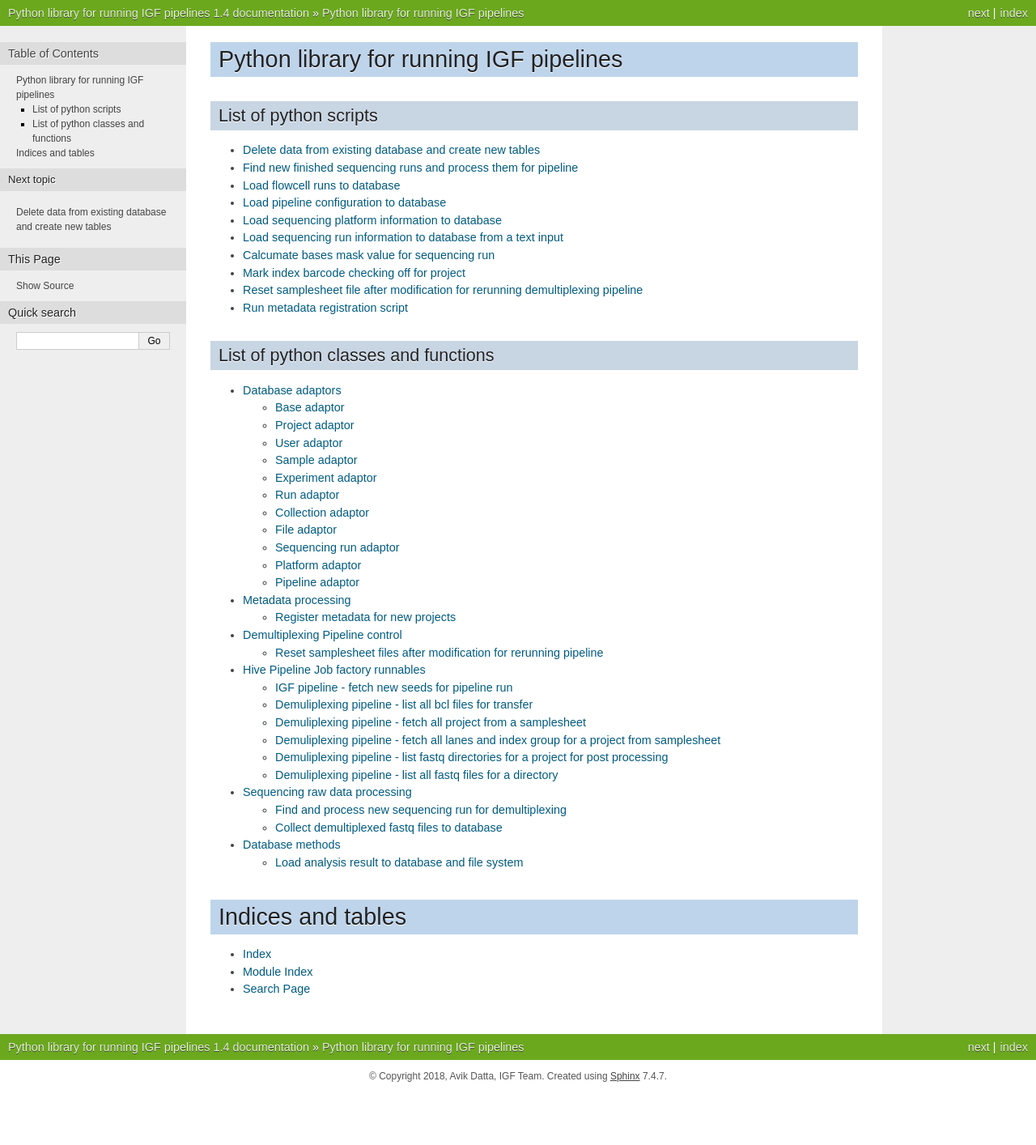
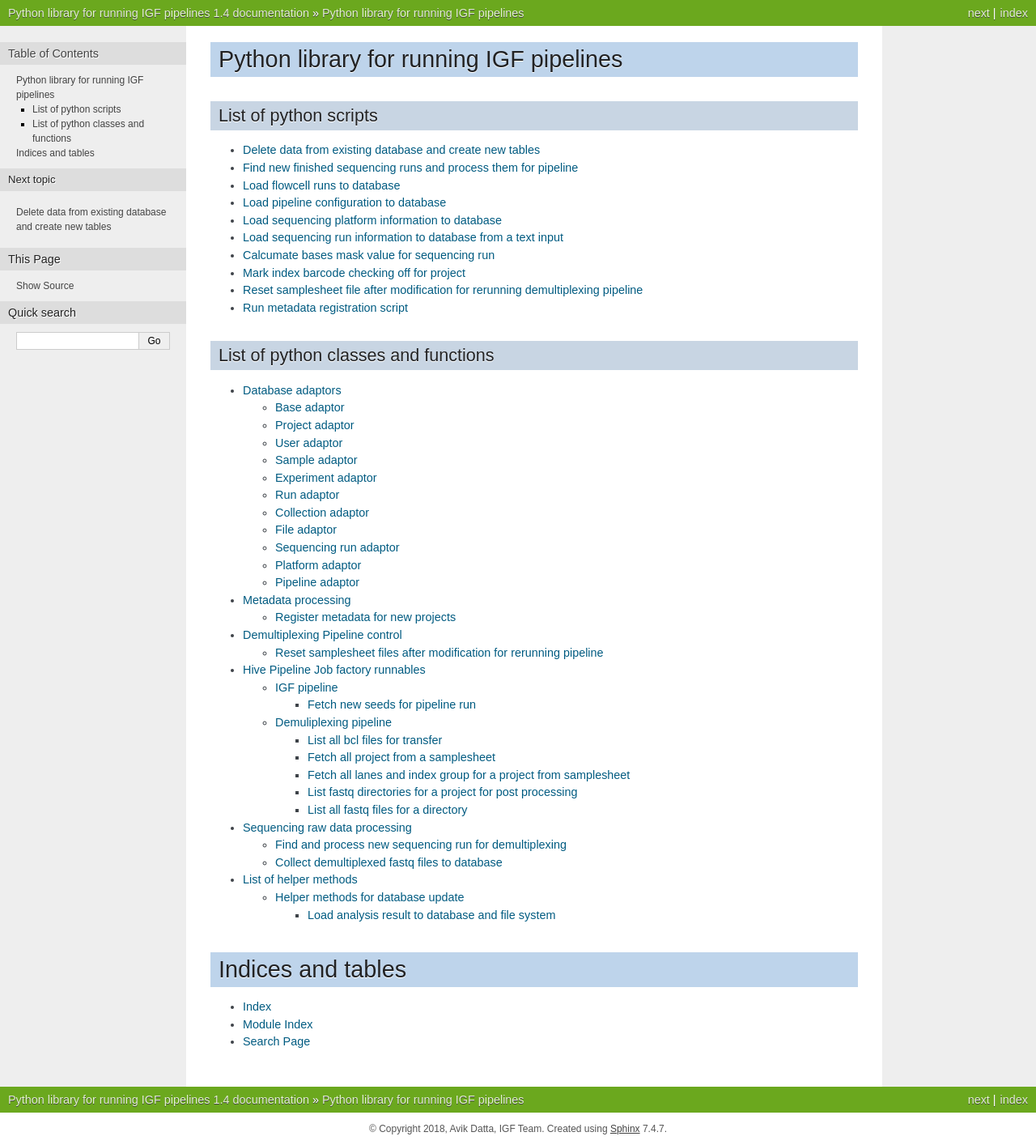
Before and after one commit to imperial-genomics-facility/data-management-python, a Sphinx documentation site: the page built from doc/index.rst, in a window 1280 px wide. Shown: the whole page at 81% size. Built offline with Sphinx 7.4.7, drawn with Linux system fonts in a browser that asks for light colours; before the commit the page ends 1349 px from its top, so only the background shows below that.

Commit message:
updated doc structure for build

```diff
--- a/doc/modules/pipeline_structure.rst
+++ b/doc/modules/pipeline_structure.rst
@@ -1,33 +1,39 @@
 Hive Pipeline Job factory runnables
 ====================================
 
-IGF pipeline - fetch new seeds for pipeline run
-------------------------------------------------
+IGF pipeline
+---------------
+
+Fetch new seeds for pipeline run
+^^^^^^^^^^^^^^^^^^^^^^^^^^^^^^^^^^^
 .. automodule:: ehive.runnable.jobfactory.PipeseedFactory
    :members:
 
 
-Demuliplexing pipeline - list all bcl files for transfer
--------------------------------------------------------
+Demuliplexing pipeline
+-------------------------
+
+List all bcl files for transfer
+^^^^^^^^^^^^^^^^^^^^^^^^^^^^^^^^^^^^
 .. automodule:: ehive.runnable.jobfactory.SeqrunFileFactory
    :members:
 
-Demuliplexing pipeline - fetch all project from a samplesheet
---------------------------------------------------------------
+Fetch all project from a samplesheet
+^^^^^^^^^^^^^^^^^^^^^^^^^^^^^^^^^^^^^^^^
 .. automodule:: ehive.runnable.jobfactory.SampleSheetProjectFactory
    :members:
 
-Demuliplexing pipeline - fetch all lanes and index group for a project from samplesheet
----------------------------------------------------------------------------------------
+Fetch all lanes and index group for a project from samplesheet
+^^^^^^^^^^^^^^^^^^^^^^^^^^^^^^^^^^^^^^^^^^^^^^^^^^^^^^^^^^^^^^^^^
 .. automodule:: ehive.runnable.jobfactory.SamplesheetFilterAndIndexFactory
    :members:
 
-Demuliplexing pipeline - list fastq directories for a project for post processing
----------------------------------------------------------------------------------
+List fastq directories for a project for post processing
+^^^^^^^^^^^^^^^^^^^^^^^^^^^^^^^^^^^^^^^^^^^^^^^^^^^^^^^^^^^^^^
 .. automodule:: ehive.runnable.jobfactory.ProjectFastqdirFactory
    :members:
 
-Demuliplexing pipeline - list all fastq files for a directory
-----------------------------------------------------------------
+List all fastq files for a directory
+^^^^^^^^^^^^^^^^^^^^^^^^^^^^^^^^^^^^^^^
 .. automodule:: ehive.runnable.jobfactory.FastqFileFactory
    :members:
--- a/doc/modules/utility_classes.rst
+++ b/doc/modules/utility_classes.rst
@@ -1,7 +1,10 @@
-Database methods
-=================
+List of helper methods
+=======================
+
+Helper methods for database update
+--------------------------------------
 
 Load analysis result to database and file system
--------------------------------------------------
-.. automodule:: igf_data.utils.analysis_collection_utils
+^^^^^^^^^^^^^^^^^^^^^^^^^^^^^^^^^^^^^^^^^^^^^^^^^^^
+.. autoclass:: igf_data.utils.analysis_collection_utils.Analysis_collection_utils
    :members:
```
